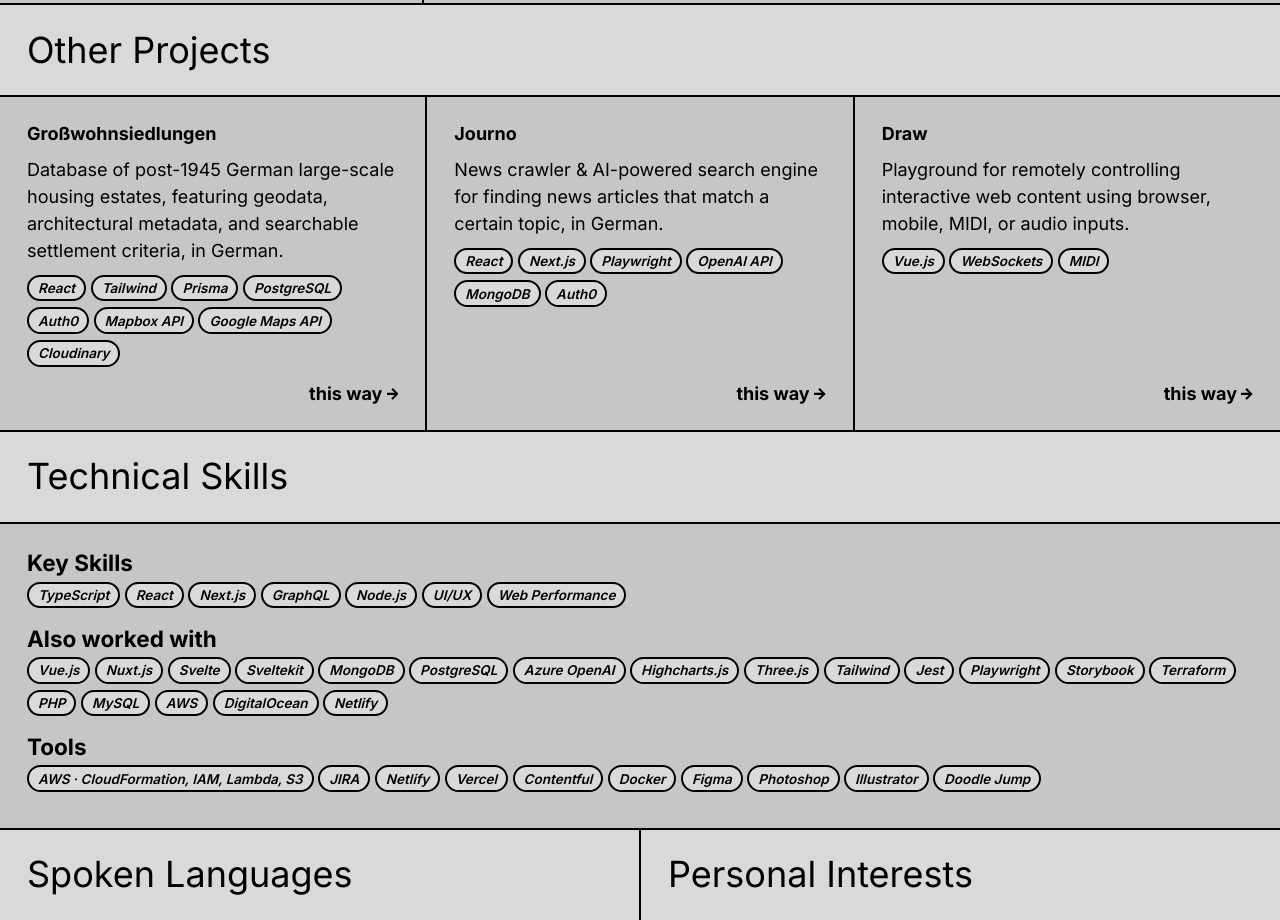
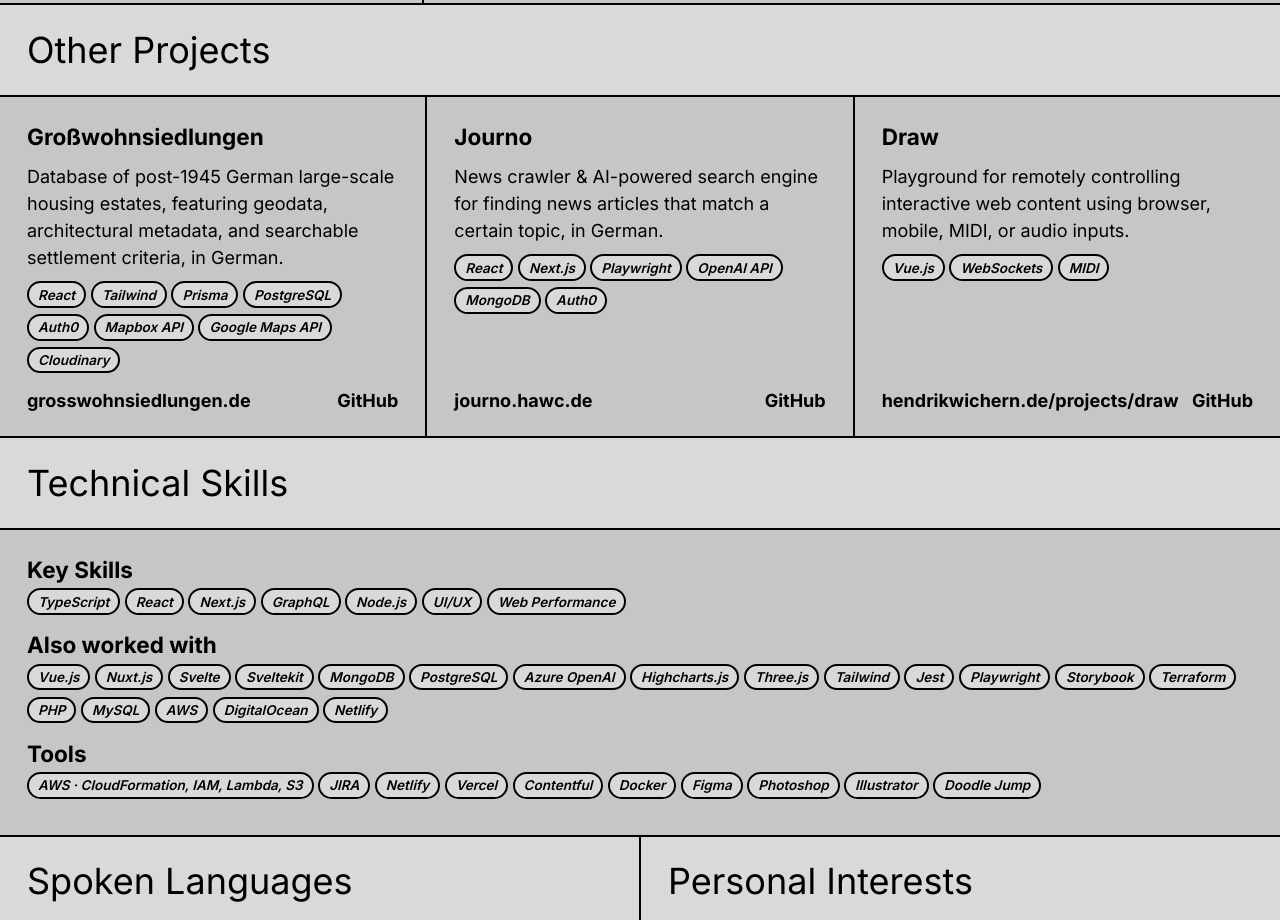
Before and after one commit to hawc/hendrikwichern.de, a Next.js app: page /cv in a window 1280 px wide. Shown: the part 2760-3680 px from the top of the page. Built offline with nearby package versions, Linux system fonts and the light colour scheme.

Commit message:
optimized typing

```diff
--- a/app/layout.tsx
+++ b/app/layout.tsx
@@ -1,5 +1,6 @@
 import '@/app/globals.css';
 import { Inter } from 'next/font/google';
+import { PropsWithChildren } from 'react';
 
 const inter = Inter({ subsets: ['latin'] });
 
@@ -10,9 +11,7 @@ export const metadata = {
 
 export default function RootLayout({
   children
-}: {
-  children: React.ReactNode;
-}) {
+}: PropsWithChildren) {
   return (
     <html lang='en'>
       <body className={inter.className}>
--- a/components/contentModules.tsx
+++ b/components/contentModules.tsx
@@ -1,16 +1,32 @@
 import { Box } from './box';
-import { Headline } from './headline';
+import { Headline, HeadlineType } from './headline';
 import { Link } from './link';
 import { TagList } from './tags';
 
-export function ContentLinkBox({ title, description, href, tags }: { title: string, description: string, href: string, tags?: string[]; }) {
+interface ContentLinkBoxProps {
+  title: string;
+  description: string;
+  href: string;
+  titleType?: HeadlineType;
+  linkTitle?: string;
+  tags?: string[];
+  github?: string;
+}
+
+export function ContentLinkBox({ title, description, href, titleType = 'h4', linkTitle, tags, github }: ContentLinkBoxProps) {
   return (
     <Box contrast>
-      <Headline className='mb-2' type='h6' tag='h2'>{title}</Headline>
+      <Headline className='mb-2' type={titleType} tag='h2'>{title}</Headline>
       <div className={tags?.length ? '' : 'flex-grow'}>{description}</div>
-      {tags?.length ? <TagList className='mt-2 flex-grow' tagNames={tags} /> : <></>}
-      <div className='mt-2 text-right'>
-        <Link arrow href={href}>this way</Link>
+      {tags?.length ? <TagList className='mt-2 flex-grow' tagNames={tags} /> : null}
+      <div className='mt-2 text-right flex flex-row justify-between'>
+        <Link arrow={!linkTitle} href={href}>{linkTitle || 'this way'}</Link>
+        {github && (
+          <Link href={github}>
+            <span className='print:hidden'>GitHub</span>
+            <span className='print:block hidden'>{github.replace('https://', '')}</span>
+          </Link>
+        )}
       </div>
     </Box>
   );
--- a/components/footer.tsx
+++ b/components/footer.tsx
@@ -1,13 +1,13 @@
-import { Box, Container } from "./box";
-import { Link } from "./link";
+import { Box, Container } from './box';
+import { Link } from './link';
 
 export function Footer() {
   return (
-    <footer>
+    <footer className='print:hidden'>
       <Container>
         <Box>
-          <div className="flex justify-between flex-col md:flex-row print:hidden">
-            <div className="flex flex-wrap gap-2 md:gap-5 justify-between font-semibold">
+          <div className='flex justify-between flex-col md:flex-row'>
+            <div className='flex flex-wrap gap-2 md:gap-5 justify-between font-semibold'>
               <Link href='https://github.com/hawc'>
                 GitHub
               </Link>
@@ -21,7 +21,7 @@ export function Footer() {
                 Xing
               </Link>
             </div>
-            <div className="mt-2 md:mt-0 text-center">
+            <div className='mt-2 md:mt-0 text-center'>
               <Link href='/imprint'>
                 Imprint
               </Link>
--- a/components/header.tsx
+++ b/components/header.tsx
@@ -1,4 +1,4 @@
-import { PropsWithChildren } from "react";
+import { PropsWithChildren } from 'react';
 import { Box, Container } from "./box";
 import { Link } from "./link";
 
--- a/components/headline.tsx
+++ b/components/headline.tsx
@@ -1,6 +1,16 @@
-export function Headline({ children, type, tag = type, className = '' }: { children: string, type: string, tag?: string, className?: string }) {
+import { PropsWithChildren } from 'react';
+
+export type HeadlineType = 'h1' | 'h2' | 'h3' | 'h4' | 'h5' | 'h6';
+
+interface HeadlineProps {
+  type: HeadlineType;
+  tag?: string;
+  className?: string;
+}
+
+export function Headline({ children, type, tag = type, className = '' }: PropsWithChildren<HeadlineProps>) {
   const Tag = tag as keyof JSX.IntrinsicElements;
-  const headlineStyles: { [key: string]: string } = {
+  const headlineStyles: { [key in HeadlineType]: string } = {
     'h1': 'font-bold text-5xl md:text-6xl lg:text-7xl leading-negative tracking-tighter',
     'h2': 'text-4xl print:text-3xl',
     'h3': 'text-3xl leading-tight',
--- a/components/link.tsx
+++ b/components/link.tsx
@@ -1,9 +1,16 @@
 import { default as NextLink } from "next/link";
+import { PropsWithChildren } from 'react';
 import styles from "./link.module.css";
 
-export function Link({ children, href, arrow = false }: { children: string, href: string, arrow?: boolean }) {
+interface LinkProps {
+  href: string;
+  arrow?: boolean;
+  className?: string;
+}
+
+export function Link({ children, href, arrow = false, className }: PropsWithChildren<LinkProps>) {
   return (
-    <NextLink target={href.includes('http') ? '_blank' : '_self'} className={`font-bold`} href={href}>
+    <NextLink target={href.includes('http') ? '_blank' : '_self'} className={`font-bold ${className}`} href={href}>
       <span className={styles.link}>{children}</span> {arrow && <svg style={{ display: 'inline', height: '0.66rem', verticalAlign: 'baseline' }} viewBox="0 0 73.082 74.219" xmlns="http://www.w3.org/2000/svg"><g strokeWidth="0" fill="#000"><path d="M 73.082 37.109 L 35.973 74.219 L 26.811 65.128 L 48.153 43.786 L 0 43.786 L 0 30.433 L 48.153 30.433 L 26.811 9.126 L 35.973 0 L 73.082 37.109 Z" /></g></svg>}
     </NextLink>
   );
--- a/components/list.tsx
+++ b/components/list.tsx
@@ -1,4 +1,4 @@
-import { PropsWithChildren } from "react";
+import { PropsWithChildren } from 'react';
 
 export function ListItem({ children, isPlus, isNested }: PropsWithChildren<{ isPlus?: boolean, isNested?: boolean; }>) {
   return (
```
Also changed, not shown: components/box.tsx (+15 -2 lines), components/tags.tsx (+8 -2 lines).
